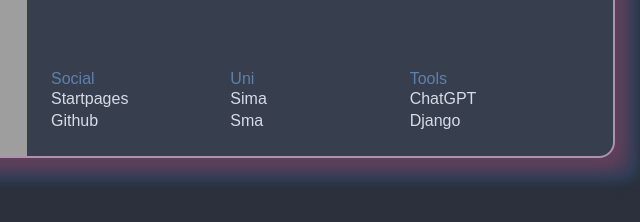
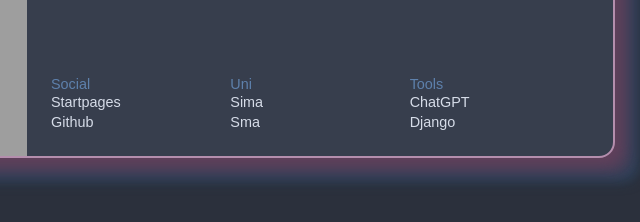
Before and after one commit to Asuncion09/startpage, a plain HTML site: page index.html in a window 1280 px wide. Shown: the part 394-616 px from the top of the page, 470-1110 px from the left. Drawn offline with Linux system fonts and the light colour scheme; grey boxes are pictures that could not be loaded.

Commit message:
change font zise

```diff
--- a/variables.css
+++ b/variables.css
@@ -25,7 +25,7 @@
 
   /** general */
   --font-family: JetBrainsMono Nerd Font;
-  --font-size: 1;
+  --font-size: 0.9;
   --display-image: block;
 
   /** surface */
```
